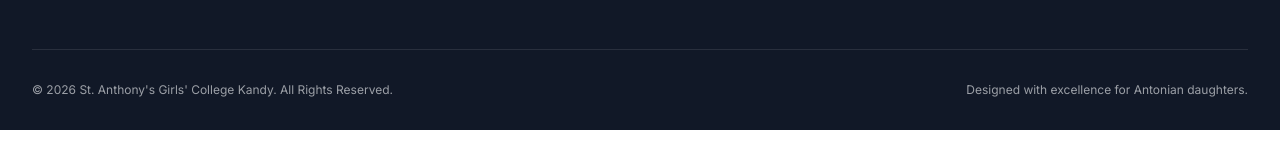
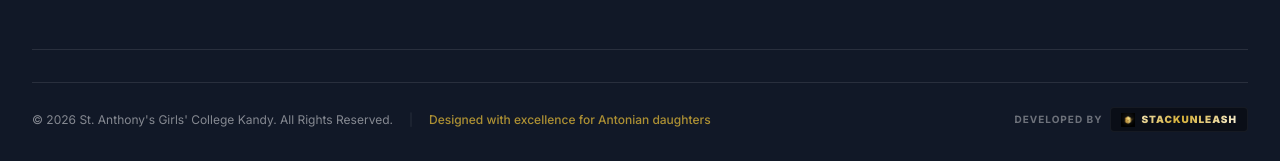
Before and after one commit to samadhi1000/SAGCK, a Next.js app: page / in a window 1280 px wide. Shown: the part 9630-9791 px from the top of the page. Before the commit the page ends 9760 px from the top, so only its background shows below. Built offline with nearby package versions, Linux system fonts and the light colour scheme.

Commit message:
Feat: Redesign bottom-most copyright bar to include a slim golden StackUnleash brand logo and shimmering gold-to-white text-gradient animation

```diff
--- a/src/app/globals.css
+++ b/src/app/globals.css
@@ -202,3 +202,33 @@ body {
     drop-shadow(0 0 25px rgba(212, 175, 55, 0.55))
     drop-shadow(0 0 50px rgba(37, 99, 235, 0.45));
 }
+
+/* StackUnleash Logo Shimmering Gradient Animation */
+.text-gradient-stackunleash {
+  background: linear-gradient(
+    135deg,
+    #D4AF37 0%,   /* Gold */
+    #FFFFFF 25%,  /* White */
+    #D4AF37 50%,  /* Gold */
+    #FFFFFF 75%,  /* White */
+    #D4AF37 100%  /* Gold Loop */
+  );
+  background-size: 300% auto;
+  -webkit-background-clip: text;
+  background-clip: text;
+  -webkit-text-fill-color: transparent;
+  color: transparent;
+  animation: stackunleash-gradient-shift 4s linear infinite !important;
+}
+
+@keyframes stackunleash-gradient-shift {
+  0% {
+    background-position: 0% 50%;
+  }
+  50% {
+    background-position: 100% 50%;
+  }
+  100% {
+    background-position: 0% 50%;
+  }
+}
--- a/src/app/page.tsx
+++ b/src/app/page.tsx
@@ -434,10 +434,37 @@ export default function Home() {
             </div>
           </div>
 
-          {/* Copyright Bar */}
-          <div className="pt-8 flex flex-col sm:flex-row items-center justify-between gap-4 font-sans text-[10px] sm:text-xs text-neutral-light/60">
-            <p>© {new Date().getFullYear()} St. Anthony's Girls' College Kandy. All Rights Reserved.</p>
-            <p>Designed with excellence for Antonian daughters.</p>
+          {/* Copyright & StackUnleash Balanced Slim Footer Bar */}
+          <div className="pt-6 mt-8 border-t border-white/10 flex flex-col md:flex-row items-center justify-between gap-4">
+            {/* Left: Copyright & Tagline */}
+            <div className="flex flex-col sm:flex-row items-center gap-2 sm:gap-4 text-[10px] sm:text-xs text-neutral-light/50 font-sans text-center sm:text-left">
+              <p>© {new Date().getFullYear()} St. Anthony's Girls' College Kandy. All Rights Reserved.</p>
+              <span className="hidden sm:inline text-white/10" aria-hidden="true">|</span>
+              <p className="text-accent/80 font-medium">Designed with excellence for Antonian daughters</p>
+            </div>
+
+            {/* Right: Small StackUnleash Credit button */}
+            <div className="flex items-center gap-2">
+              <span className="text-[9px] sm:text-[10px] uppercase tracking-widest text-neutral-light/40 font-bold font-sans">Developed by</span>
+              <a
+                href="https://github.com/samadhi1000"
+                target="_blank"
+                rel="noopener noreferrer"
+                className="flex items-center gap-1.5 bg-black/40 hover:bg-black/60 border border-white/5 hover:border-white/15 px-2.5 py-1 rounded transition-all group"
+                aria-label="Visit StackUnleash"
+              >
+                <Image
+                  src="/images/stackunleash-logo.png"
+                  alt="StackUnleash Logo"
+                  width={14}
+                  height={14}
+                  className="h-3.5 w-3.5 object-contain"
+                />
+                <span className="font-sans text-[9px] sm:text-[10px] font-black uppercase tracking-widest text-gradient-stackunleash">
+                  StackUnleash
+                </span>
+              </a>
+            </div>
           </div>
         </div>
       </footer>
```
Also changed, not shown: public/images/stackunleash-logo.png (added).
